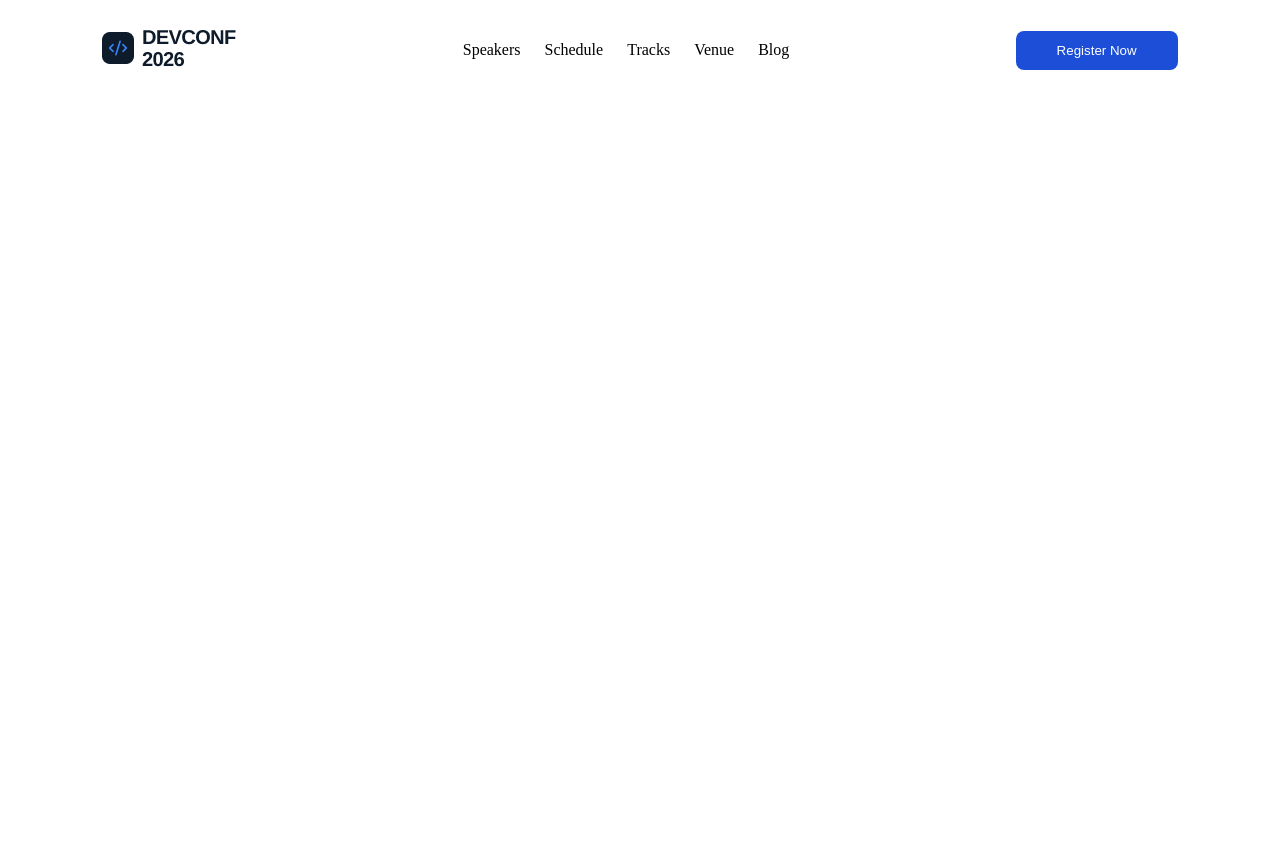
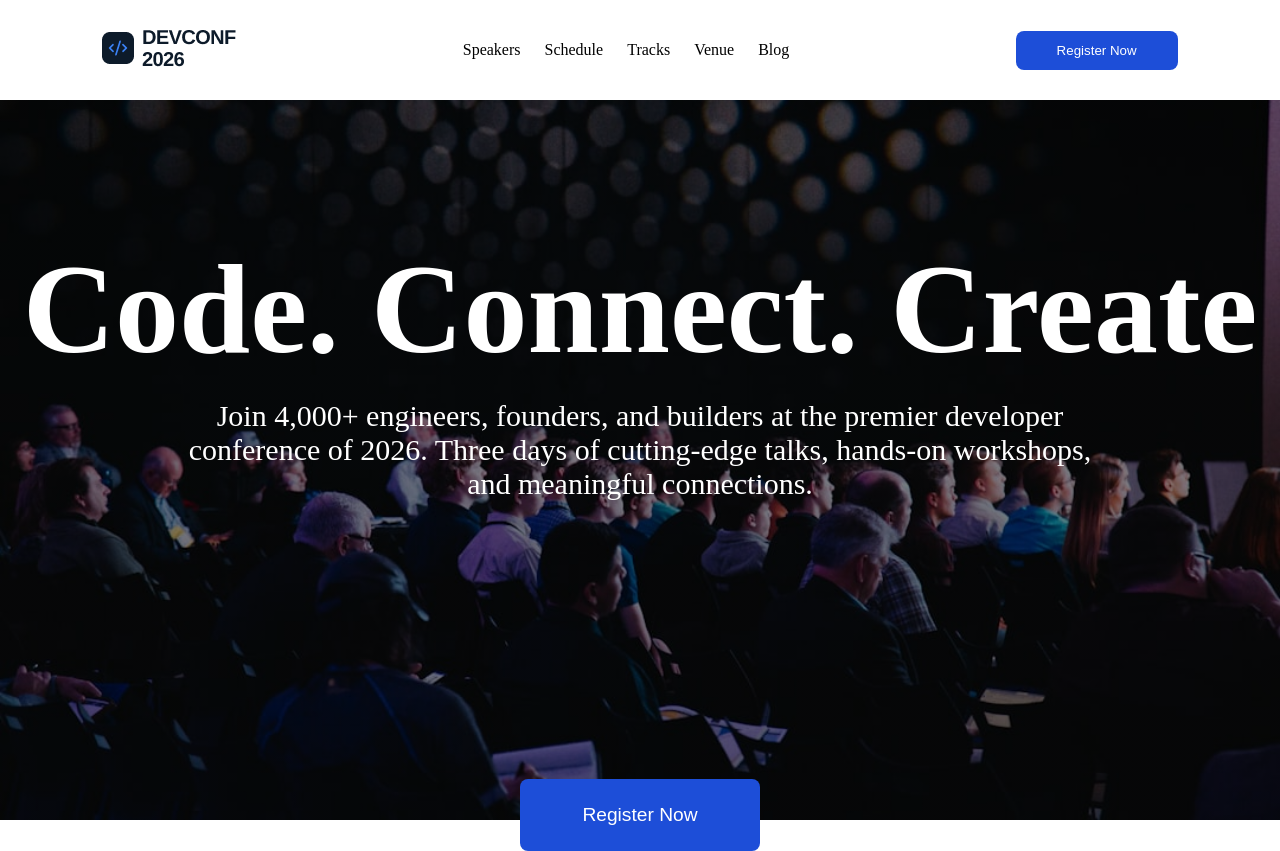
Before and after one commit to smraseldev07/ph-assignment-1, a plain HTML site: page index.html in a window 1280 px wide. Before the commit the page ends 800 px from the top, so only its background shows below. Drawn offline with Linux system fonts and the light colour scheme.

Commit message:
banner adeed

```diff
--- a/index.html
+++ b/index.html
@@ -10,15 +10,15 @@
     <!-- nav start -->
     <nav>
       <div>
-        <img src="./assets/logo.png" alt="">
+        <img src="./assets/logo.png" alt="" />
       </div>
       <div>
         <ul>
-            <li>Speakers</li>
-            <li>Schedule</li>
-            <li>Tracks</li>
-            <li>Venue</li>
-            <li>Blog</li>
+          <li>Speakers</li>
+          <li>Schedule</li>
+          <li>Tracks</li>
+          <li>Venue</li>
+          <li>Blog</li>
         </ul>
       </div>
       <div>
@@ -26,5 +26,20 @@
       </div>
     </nav>
     <!-- nav end -->
+    <!-- hero section start -->
+    <header>
+
+        <div>
+          <h1>Code. Connect. Create</h1>
+          <p>
+            Join 4,000+ engineers, founders, and builders at the premier
+            developer <br> conference of 2026. Three days of cutting-edge talks,
+            hands-on workshops,<br> and meaningful connections.
+          </p>
+          <button class="common-btn btn-banner">Register Now</button>
+
+        </div>
+
+    </header>
   </body>
 </html>
--- a/style.css
+++ b/style.css
@@ -10,7 +10,7 @@
     color: #FFFFFF;
     border-radius: 8px;
 }
-
+/* nav section start */
 nav{
     display: flex;
     justify-content: space-between;
@@ -26,3 +26,43 @@ ul{
 ul li{
     list-style: none;
 }
+
+/* nav section end */
+
+/* hero section start */
+header{
+    background-image: linear-gradient(rgba(0, 0, 0, 0.5), rgba(0, 0, 0, 0.5)),url('./assets/banner.jpg');
+    height: 90vh;
+    background-repeat: no-repeat;
+    background-position: center;
+    background-size: cover;
+    display: flex;
+    justify-content: center;
+
+}
+
+header div{
+    color: #FFFFFF;
+    text-align: center;
+}
+
+header div h1{
+    font-size: 8rem;
+    margin-top: 136px;
+}
+
+header div p{
+    margin-top: 16px;
+    font-size: 30px;
+}
+
+header div button{
+    margin-top: 278px;
+}
+
+.btn-banner{
+    padding: 25px 62px;
+    font-size: 1.2rem;
+}
+
+/* hero section end */
```
